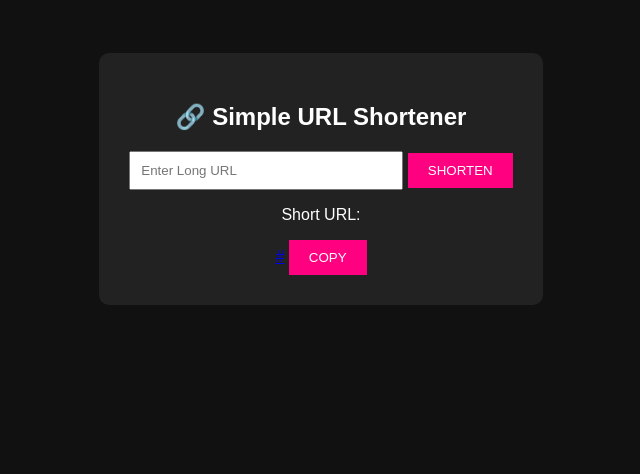
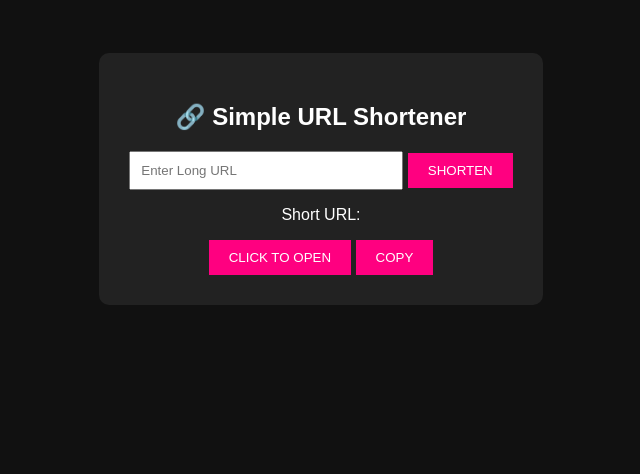
Before and after one commit to abhinavguntuku003/url-shortener, a Flask app: template templates/index.html in a window 1280 px wide. Shown: the part 229-703 px from the top of the page, without its empty margins (319-959 px from the left). Run offline with Flask 3, Linux system fonts and the light colour scheme; the template is opened without the code that fills it: most values are stand-ins (such as "Sample title", 1, 10 or a date in 2020).

Commit message:
changed button

```diff
--- a/templates/index.html
+++ b/templates/index.html
@@ -15,7 +15,7 @@
 
     {% if short_url %}
     <p>Short URL:</p>
-    <a href="{{ short_url }}" target="_blank">{{ short_url }}</a>
+    <a href="{{ short_url }}" target="_blank"><button>CLICK TO OPEN</button></a>
     <a href="{{ short_url }}" target="_blank"><button>COPY</button></a>
     {% endif %}
 </div>
```
